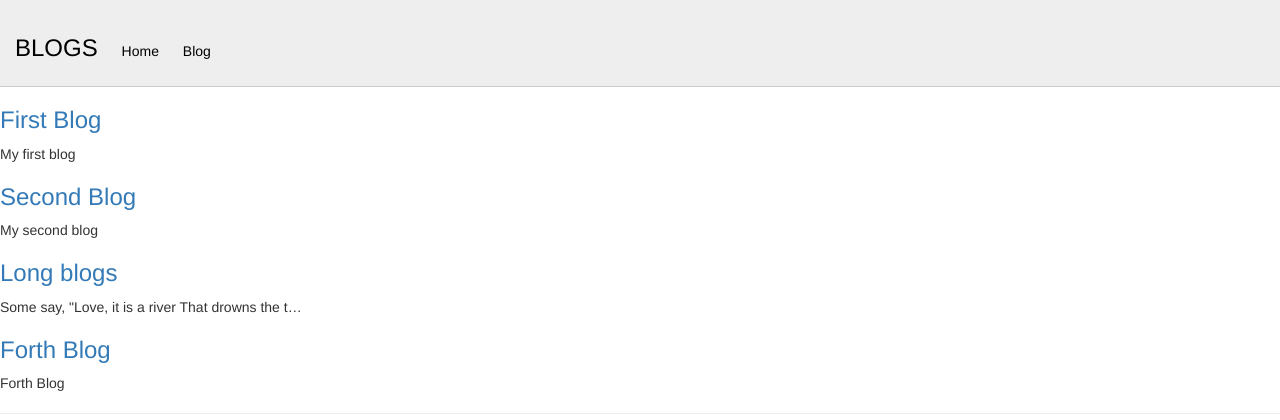
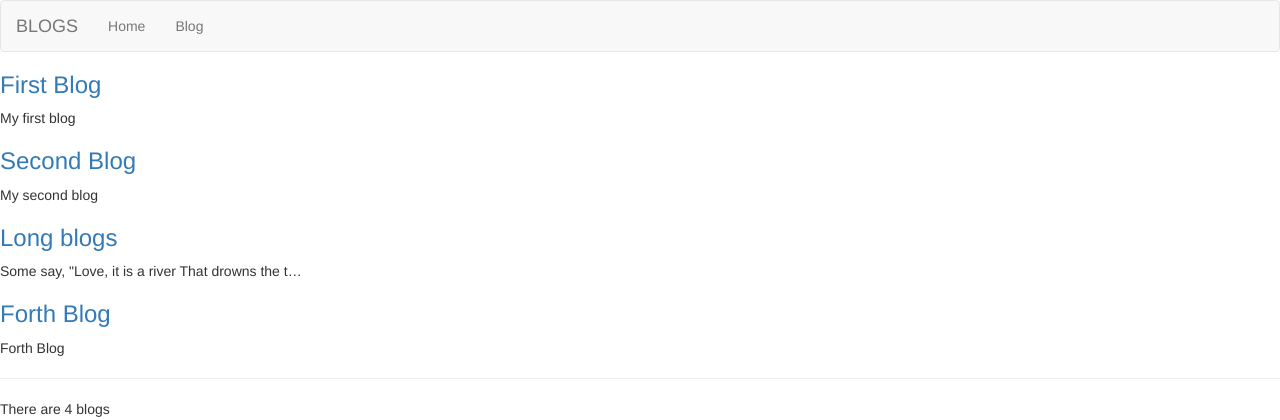
Before and after one commit to hanxuwu/Learning-Django, a Django app: page /blog/ in a window 1280 px wide. Shown: the top 420 px of the page. Run offline with Django 3.2, Linux system fonts and the light colour scheme; data comes from the database, SQL or seed files in the repository; some libraries are stand-ins or nearby versions.

Commit message:
#MyBlog# change to  bootstrap's bar

```diff
--- a/Learning Django2.0/Blog/myblog_env/myblog/static/base.css
+++ b/Learning Django2.0/Blog/myblog_env/myblog/static/base.css
@@ -2,18 +2,3 @@
     margin:0;
     padding:0;
 }
-div.nav{
-    background-color: #eee;
-    border-bottom: 1px solid #ccc;
-    padding:10px 5px;
-}
-
-div.nav a{
-    text-decoration:none;
-    color:#000000;
-    padding: 5px 10px;
-}
-div.nav a.logo{
-    display:inline-block;
-    font-size:120%;
-}
--- a/Learning Django2.0/Blog/myblog_env/myblog/templates/base.html
+++ b/Learning Django2.0/Blog/myblog_env/myblog/templates/base.html
@@ -18,12 +18,20 @@
     {% block header_extend %} {% endblock %}
 </head>
 <body>
-    <div class="nav">
-        <a class="logo" href="{%url 'home'%}">
-            <h3>BLOGS</h3>
-        </a>
-        <a href="/">Home</a>
-        <a href="{% url 'blog_list' %}">Blog</a>
+    <div class="navbar navbar-default" role="navigation">
+        <div class="container-fluid">
+            <div class="navbar-header">
+                    <a class="navbar-brand" href="{%url 'home'%}">
+                            BLOGS
+                    </a>
+
+            </div>
+            <ul class="nav navbar-nav">
+                <li><a href="{%url 'home'%}">Home</a></li>
+                <li><a href="{% url 'blog_list' %}">Blog</a></li>
+            </ul>
+        </div>
+         <!-- Brand and toggle get grouped for better mobile display -->
     </div>
     {% block content %}{% endblock %}
 </body>
```
Also changed, not shown: Learning Django2.0/Documents/README.md, 3 other files.
